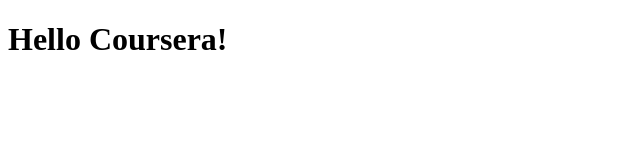
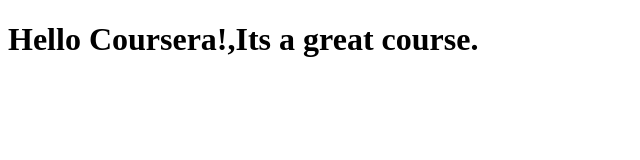
Before and after one commit to Naveen2218/coursera_test, a plain HTML site: page site/index.html in a window 1280 px wide. Shown: the whole page, without its empty margins (0-640 px from the left). Drawn offline with Linux system fonts and the light colour scheme.

Commit message:
Just a small addition to my page content

```diff
--- a/site/index.html
+++ b/site/index.html
@@ -4,6 +4,6 @@
 	<title>Hello coursera!</title>
 </head>
 <body>
-	<h1>Hello Coursera!</h1>
+	<h1>Hello Coursera!,Its a great course.</h1>
 </body>
 </html>
```
